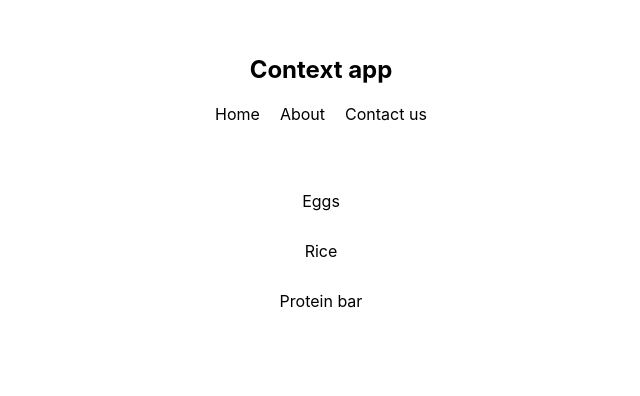
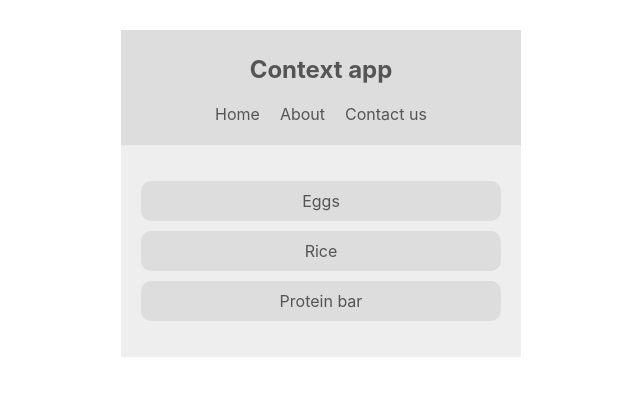
Before and after one commit to bnguyen12/foodTracker, a React (Create React App) app in the folder foodtracker/: page / in a window 1280 px wide. Shown: the top 396 px of the page, without its empty margins (319-959 px from the left). Built offline with nearby package versions, Linux system fonts and the light colour scheme.

Commit message:
Grant ability to access theme context

```diff
--- a/foodtracker/src/components/FoodList.js
+++ b/foodtracker/src/components/FoodList.js
@@ -1,13 +1,17 @@
 import React, { Component } from 'react';
+import { ThemeContext } from '../contexts/ThemeContext';
 
 class FoodList extends Component {
+  static contextType = ThemeContext;
   render() {
+    const { isLightTheme, light, dark } = this.context;
+    const theme = isLightTheme ? light : dark;
     return (
-      <div className='food-list'>
+      <div className='food-list' style={{ color: theme.syntax, background: theme.bg }}>
         <ul>
-          <li>Eggs</li>
-          <li>Rice</li>
-          <li>Protein bar</li>
+          <li style={{ background: theme.ui }} >Eggs</li>
+          <li style={{ background: theme.ui }}>Rice</li>
+          <li style={{ background: theme.ui }}>Protein bar</li>
         </ul>
       </div>
     );
--- a/foodtracker/src/components/Navbar.js
+++ b/foodtracker/src/components/Navbar.js
@@ -1,9 +1,17 @@
 import React, { Component } from 'react';
+import { ThemeContext } from '../contexts/ThemeContext';
 
 class Navbar extends Component {
+  // attaches state of ThemeContextProvider into this component
+  static contextType = ThemeContext;
   render() {
+    console.log(this.context);
+
+    // setting properties in this component to match ones in context
+    const { isLightTheme, light, dark } = this.context;
+    const theme = isLightTheme ? light : dark;
     return (
-      <nav>
+      <nav style={{ background: theme.ui, color: theme.syntax }}>
         <h1>Context app</h1>
         <ul>
           <li>Home</li>
```
